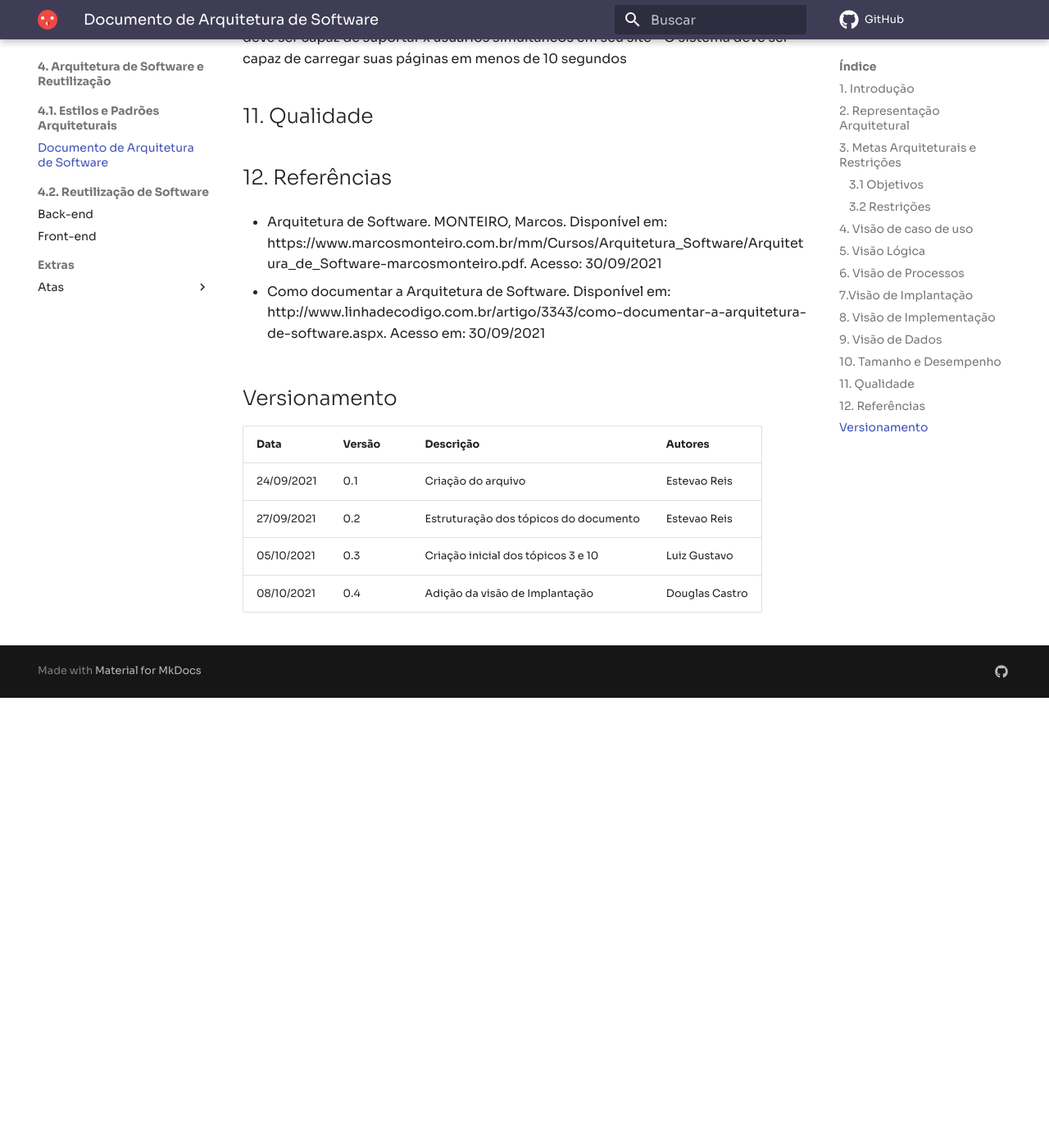
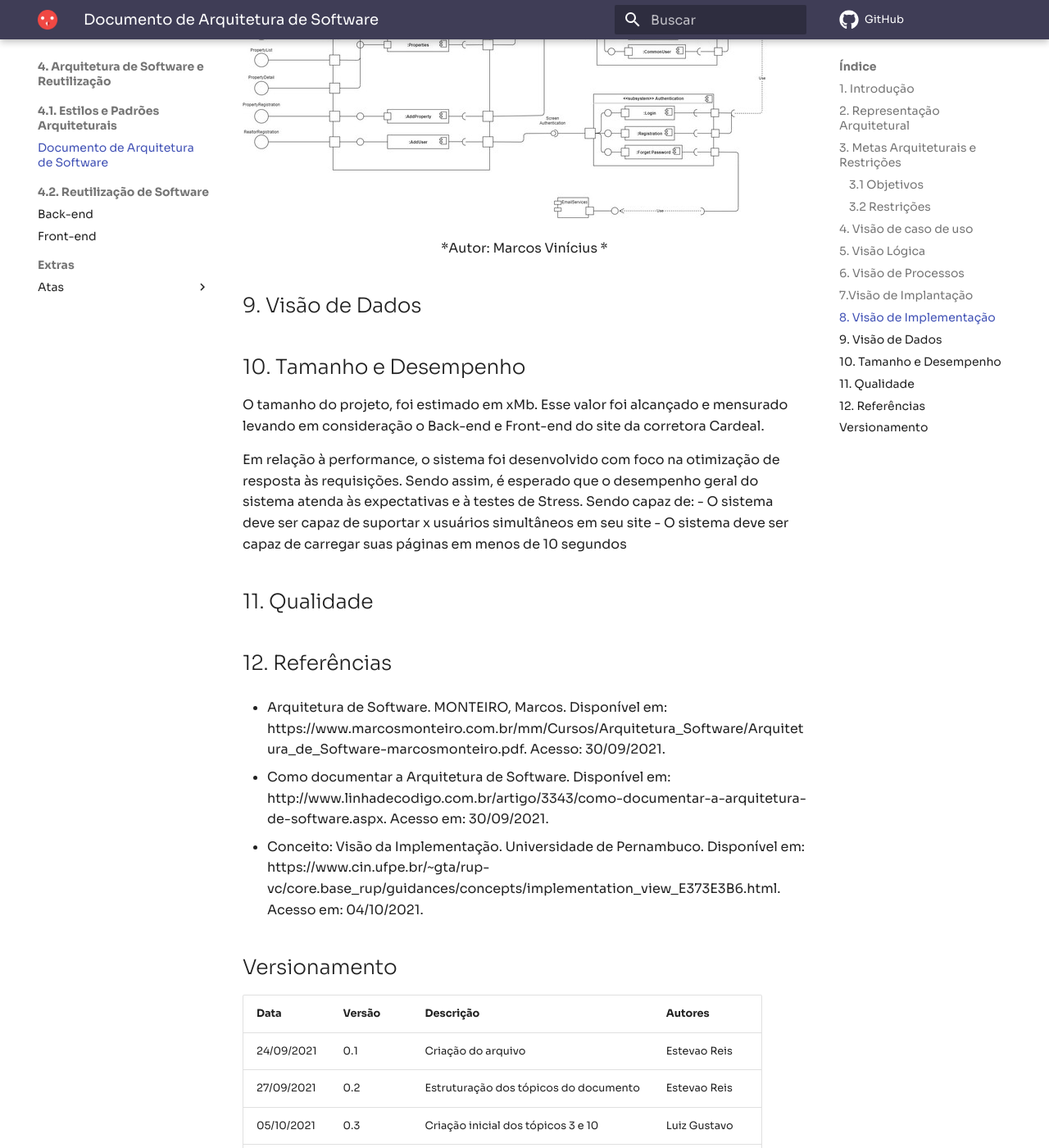
Before and after one commit to UnBArqDsw2021-1/2021.1_G04_Cardeal, an MkDocs documentation site: the page built from docs/arquitetura/das.md, in a window 1280 px wide and 1400 px high, scrolled down 3083 px. Shown: the whole window at 82% size. Built offline with MkDocs 1.6.1 and Material for MkDocs 9.7.7, drawn with Linux system fonts in a browser that asks for light colours; comment, search, counter and statistics services are not loaded; before the commit the page ends 3934 px from its top, so only the background shows below that; some of the changed text lies outside the part shown.

Commit message:
Add visao da implementaçao

```diff
--- a/docs/arquitetura/das.md
+++ b/docs/arquitetura/das.md
@@ -44,6 +44,13 @@
 
 ## 8. Visão de Implementação
 
+&emsp;&emsp; A finalidade da visão de implementação é captar as decisões de arquitetura tomadas para a implementação. Especifica os componentes de código do projeto, como organização dos arquivos, dependências e pacotes em diferentes camadas e subcamadas. Essa visão é representada principalmente pelo diagrama de componentes.
+
+![Diagrama de Componentes](./img/diagrama-Componentes.jpg)
+
+<center>*Autor: Marcos Vinícius *</center>
+
+
 ## 9. Visão de Dados
 
 ## 10. Tamanho e Desempenho
@@ -59,9 +66,10 @@
 
 ## 12. Referências
 
-- Arquitetura de Software. MONTEIRO, Marcos. Disponível em: https://www.marcosmonteiro.com.br/mm/Cursos/Arquitetura_Software/Arquitetura_de_Software-marcosmonteiro.pdf. Acesso: 30/09/2021
+- Arquitetura de Software. MONTEIRO, Marcos. Disponível em: https://www.marcosmonteiro.com.br/mm/Cursos/Arquitetura_Software/Arquitetura_de_Software-marcosmonteiro.pdf. Acesso: 30/09/2021.
 
-- Como documentar a Arquitetura de Software. Disponível em: http://www.linhadecodigo.com.br/artigo/3343/como-documentar-a-arquitetura-de-software.aspx. Acesso em: 30/09/2021
+- Como documentar a Arquitetura de Software. Disponível em: http://www.linhadecodigo.com.br/artigo/3343/como-documentar-a-arquitetura-de-software.aspx. Acesso em: 30/09/2021.
+- Conceito: Visão da Implementação. Universidade de Pernambuco. Disponível em: https://www.cin.ufpe.br/~gta/rup-vc/core.base_rup/guidances/concepts/implementation_view_E373E3B6.html. Acesso em: 04/10/2021.
 
 ## Versionamento
 | Data       | Versão | Descrição         | Autores       |
@@ -69,4 +77,5 @@
 | 24/09/2021 | 0.1 | Criação do arquivo| Estevao Reis  |
 | 27/09/2021 | 0.2 | Estruturação dos tópicos do documento| Estevao Reis |
 | 05/10/2021 | 0.3 | Criação inicial dos tópicos 3 e 10| Luiz Gustavo  |
-| 08/10/2021 | 0.4 | Adição da visão de Implantação| Douglas Castro  |
+| 07/10/2021 | 0.4 | Adição da visão de Implantação| Douglas Castro  |
+| 08/10/2021 | 0.5 | Adição da visão da Implementação| Douglas Castro  |
```
